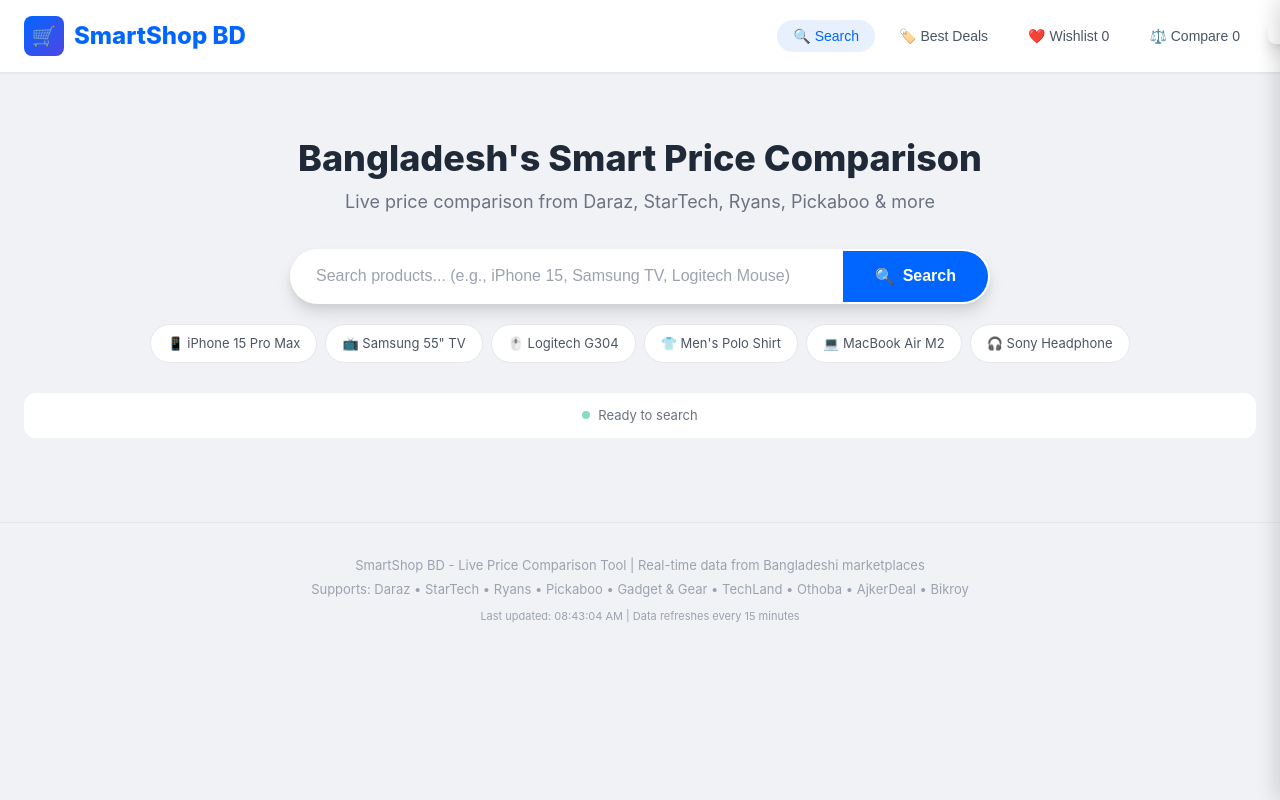
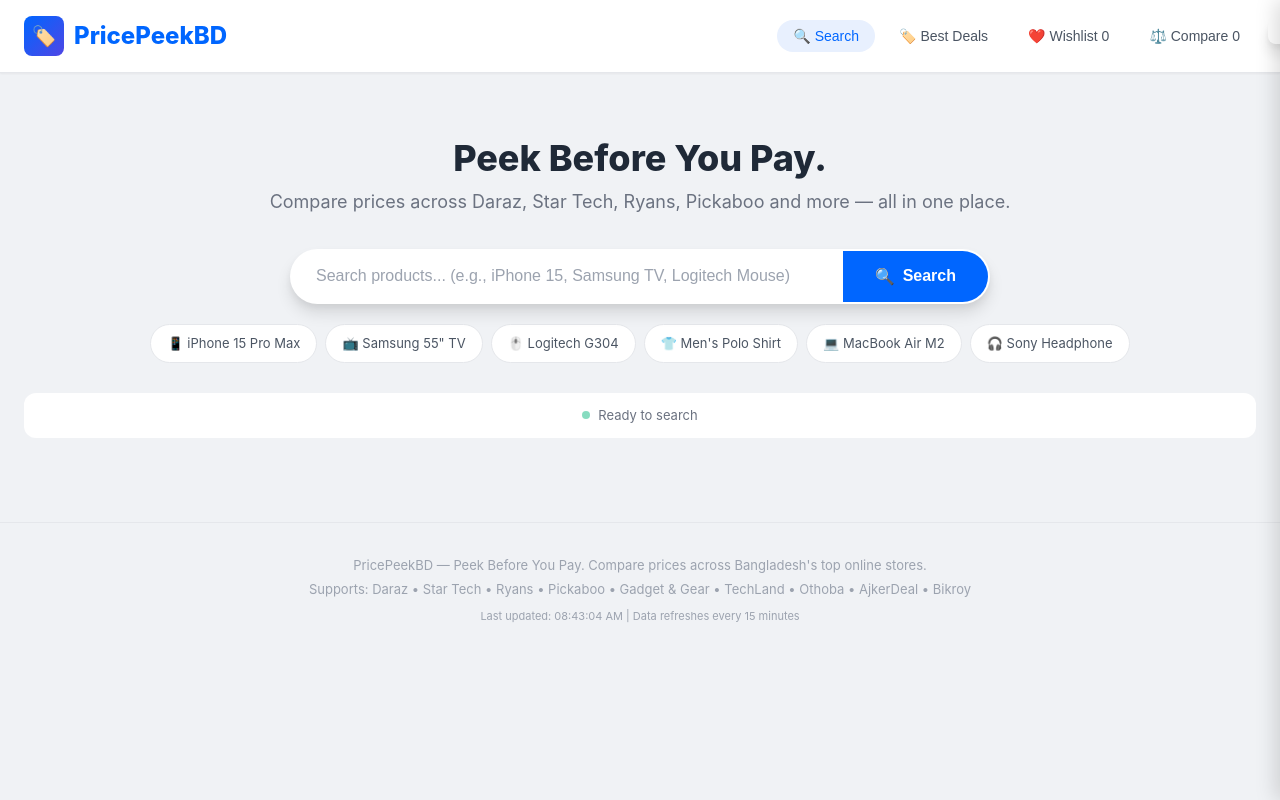
Before and after one commit to prostockerai/PricePeek, a plain HTML site: page index.html in a window 1280 px wide. Drawn offline with Linux system fonts and the light colour scheme.

Commit message:
Update index.html

```diff
--- a/index.html
+++ b/index.html
@@ -3,7 +3,7 @@
 <head>
     <meta charset="UTF-8">
     <meta name="viewport" content="width=device-width, initial-scale=1.0">
-    <title>SmartShop BD - Live Price Comparison</title>
+    <title>PricePeekBD - Compare Prices Across Bangladesh</title>
     <link rel="stylesheet" href="css/style.css">
 </head>
 <body>
@@ -11,8 +11,8 @@
     <header class="header">
         <div class="header-content">
             <a href="#" class="logo" onclick="location.reload()">
-                <span class="logo-icon">🛒</span>
-                SmartShop BD
+                <span class="logo-icon">🏷️</span>
+                PricePeekBD
             </a>
             <nav class="nav-links">
                 <button class="nav-link active" onclick="scrollToSearch()">🔍 Search</button>
@@ -31,8 +31,8 @@
     <main class="main-container">
         <!-- Hero Search Section -->
         <section class="hero-section" id="heroSection">
-            <h1 class="hero-title">Bangladesh's Smart Price Comparison</h1>
-            <p class="hero-subtitle">Live price comparison from Daraz, StarTech, Ryans, Pickaboo & more</p>
+            <h1 class="hero-title">Peek Before You Pay.</h1>
+            <p class="hero-subtitle">Compare prices across Daraz, Star Tech, Ryans, Pickaboo and more — all in one place.</p>
 
             <div class="search-wrapper">
                 <div class="search-container">
@@ -150,8 +150,8 @@
 
     <!-- Footer -->
     <footer class="footer">
-        <p>SmartShop BD - Live Price Comparison Tool | Real-time data from Bangladeshi marketplaces</p>
-        <p style="margin-top: 4px;">Supports: Daraz • StarTech • Ryans • Pickaboo • Gadget & Gear • TechLand • Othoba • AjkerDeal • Bikroy</p>
+        <p>PricePeekBD — Peek Before You Pay. Compare prices across Bangladesh's top online stores.</p>
+        <p style="margin-top: 4px;">Supports: Daraz • Star Tech • Ryans • Pickaboo • Gadget & Gear • TechLand • Othoba • AjkerDeal • Bikroy</p>
         <p style="margin-top: 8px; font-size: 11px;">
             <span id="lastUpdated">Last updated: Just now</span> |
             Data refreshes every 15 minutes
```
